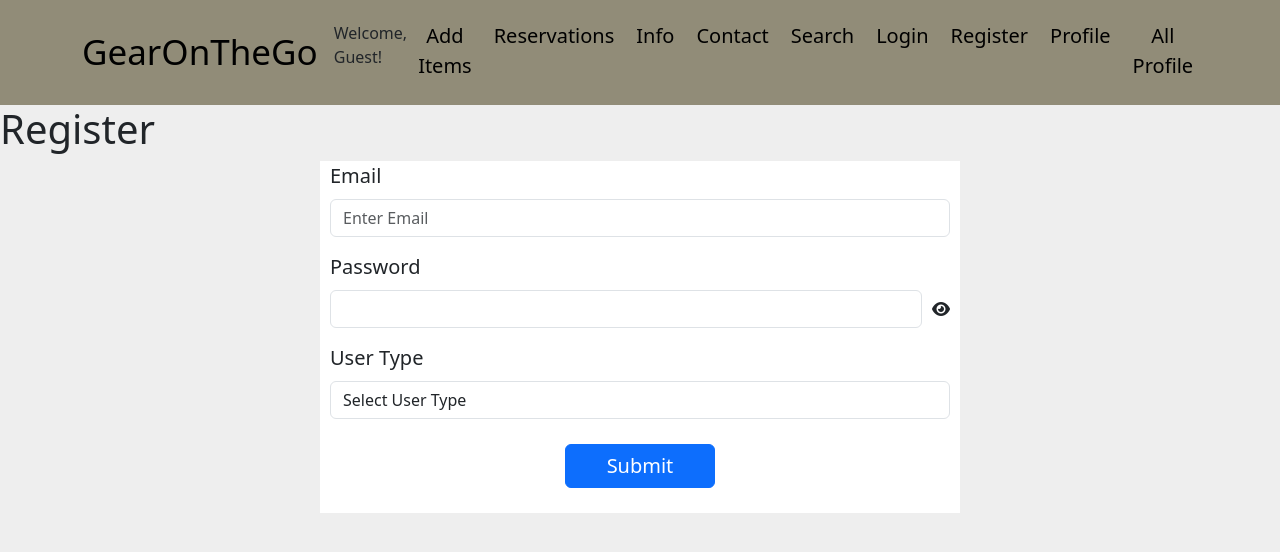
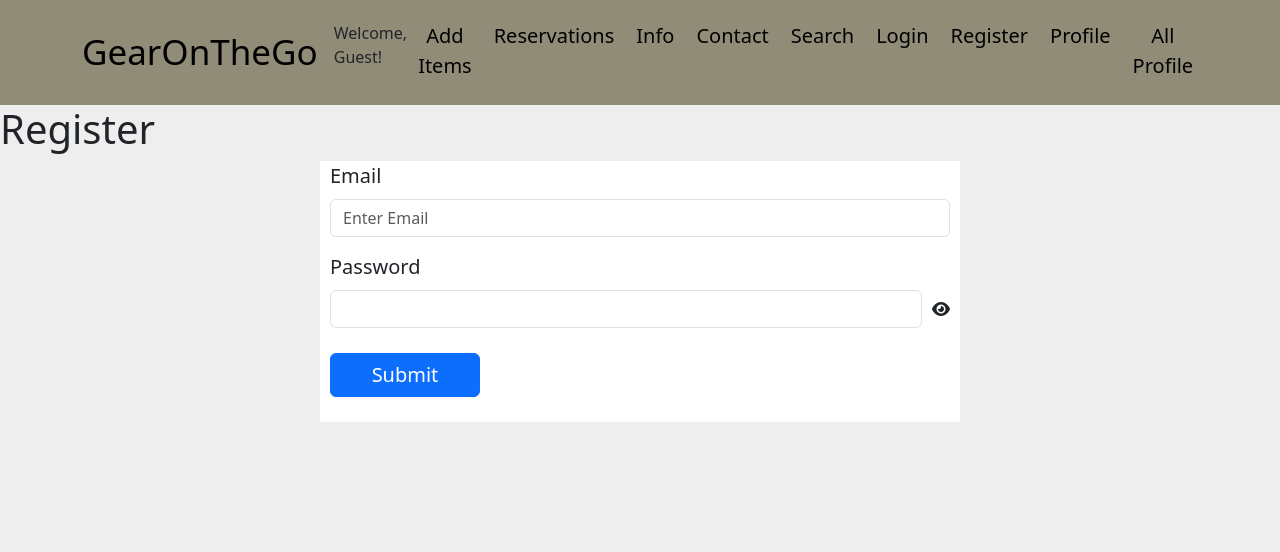
Before and after one commit to smathis122/cs763-project, a React (Create React App) app in the folder code/Frontend/react-frontend/: page /#/register in a window 1280 px wide. Shown: the top 552 px of the page. Built offline with nearby package versions, Linux system fonts and the light colour scheme.

Commit message:
removed user_type drop down and changed it to "general" by default, corrected some css

```diff
--- a/code/Frontend/react-frontend/src/pages/LoginPage.js
+++ b/code/Frontend/react-frontend/src/pages/LoginPage.js
@@ -1,8 +1,8 @@
 import React, { useState } from "react";
 import { NavbarCustom } from "../Components/Navbar";
-import Form from "react-bootstrap/esm/Form";
-import FormGroup from "react-bootstrap/esm/FormGroup";
-import Button from "react-bootstrap/esm/Button";
+import Form from "react-bootstrap/Form";
+import FormGroup from "react-bootstrap/FormGroup";
+import Button from "react-bootstrap/Button";
 import axios from "axios";
 import { useNavigate } from "react-router-dom"; // Import useNavigate
 import { useUser } from "../Components/UserContext";
@@ -10,6 +10,7 @@ import { useUser } from "../Components/UserContext";
 import GoogleLoginButton from "../Components/GoogleLoginButton";
 // Google import stop
 import "../styles/pages/password.css";
+import "../styles/pages/register.css";
 
 function LoginPage() {
   const [submitMsg, setSubmitMsg] = useState("");
@@ -55,12 +56,8 @@ function LoginPage() {
           console.log("Logged in", username, "as", userType);
 
           // ***Will remove types other than general***
-          if (userType === "renter") {
+          if (userType === "general") {
             navigate("/"); // Redirect to the home page
-          } else if (userType === "host") {
-            navigate("/View"); // Redirect to the profile page
-          } else if (userType === "general") {
-            navigate("/");
           } else {
             // Handle other user types or scenarios
             console.log("Unknown user type");
@@ -129,17 +126,12 @@ function LoginPage() {
                 )}
               </span>
             </div>
-
           </FormGroup>
+          <div className="FormButtonDiv">
             <Button
+              className="FormButton"
               variant="primary"
               type="submit"
-            style={{
-              fontSize: "20px",
-              width: "150px",
-              marginLeft: "15px",
-              marginBottom: "25px",
-            }}
               id="submitButton"
             >
               Submit
@@ -148,7 +140,7 @@ function LoginPage() {
               {errors.email && <p>{errors.email.join(", ")}</p>}
               {errors.password && <p>{errors.password.join(", ")}</p>}
               {errors.message && <p>{errors.message}</p>}
-            {/* Display other validation errors as needed */}
+            </div>
           </div>
         </Form>
         <GoogleLoginButton redirectOnLogin={true} handleMessage={handleSubmitMessageChange}></GoogleLoginButton>
--- a/code/Frontend/react-frontend/src/pages/RegisterPage.js
+++ b/code/Frontend/react-frontend/src/pages/RegisterPage.js
@@ -108,21 +108,6 @@ function RegisterPage() {
               </span>
             </div>
           </FormGroup>
-          <FormGroup className="contact-page-form-group">
-            <Form.Label>User Type</Form.Label>
-            <Form.Control
-              as="select"
-              name="user_type"
-              value={userType}
-              onChange={handleInputChange}
-              required
-            >
-              <option value="">Select User Type</option>
-              {/* <option value="renter">Renter</option>
-              <option value="host">Host</option> */}
-              <option value="general">Renter/Host</option>
-            </Form.Control>
-          </FormGroup>
           <div className="FormButtonDiv">
             <Button
               className="FormButton"
--- a/code/Frontend/react-frontend/src/styles/pages/register.css
+++ b/code/Frontend/react-frontend/src/styles/pages/register.css
@@ -13,8 +13,8 @@
 
 .FormButtonDiv {
     display: flex;
-    justify-content: center;
-    margin-left: 0%;
+    justify-content: left;
+    margin-left: 10px;
 }
 
 .FormButton {
@@ -23,3 +23,9 @@
     margin-bottom: 25px;
     margin-top: 10px;
 }
+
+.error-messages {
+    display: absolute;
+    justify-content: left;
+    margin-left: 30px;
+}
```
Also changed, not shown: code/Frontend/react-frontend/src/pages/RegisterForm.js (deleted, +0 -72 lines), 2 other files (tests, documents, lock files or other folders). Lines whose indentation alone changed are shown as unchanged.
